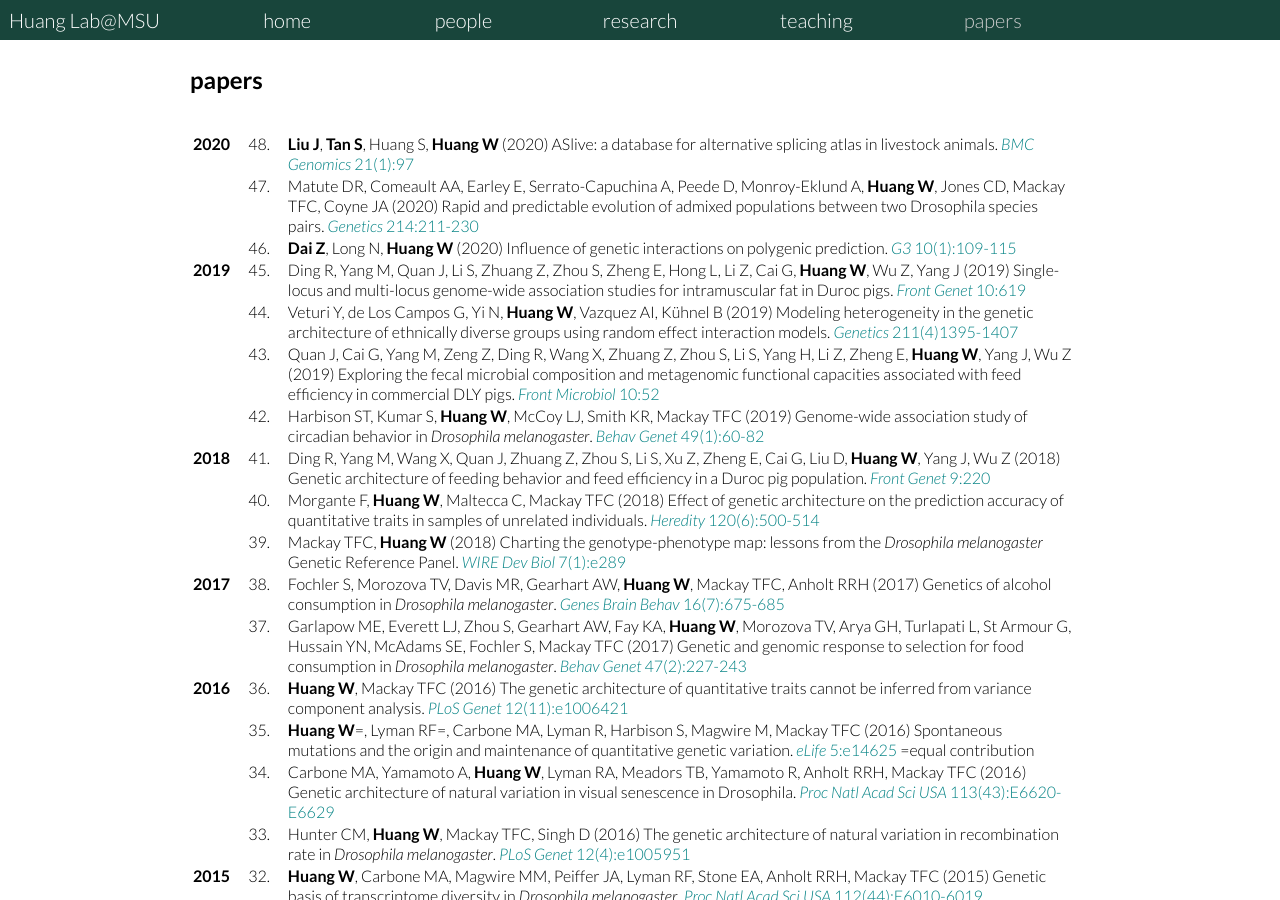
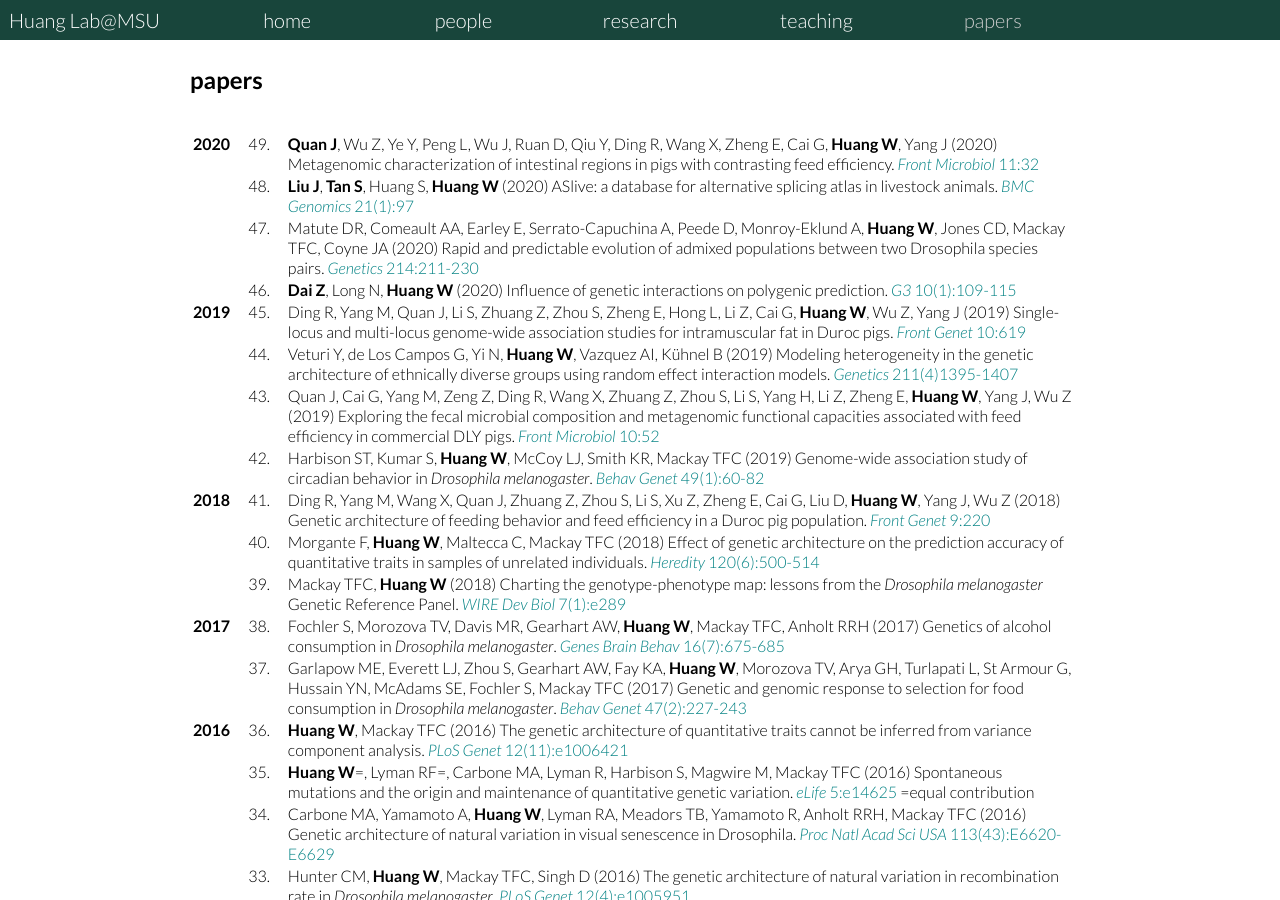
Before and after one commit to qgg-lab/qgg-lab.github.io, a Jekyll site: the page built from _pages/publications.md, in a window 1280 px wide and 900 px high. Built offline with Jekyll 4.4.1, drawn with Linux system fonts in a browser that asks for light colours; some web fonts are replaced.

Commit message:
feb 2020 update

```diff
--- a/_pages/publications.md
+++ b/_pages/publications.md
@@ -9,7 +9,8 @@ active: publications
 
 | | | |
 |--|--:|--|
-| <b>2020</b> | 48. | <b>Liu J</b>, <b>Tan S</b>, Huang S, <b>Huang W</b> (2020) ASlive: a database for alternative splicing atlas in livestock animals. <a href="https://www.ncbi.nlm.nih.gov/pubmed/32000661" target="blank"><i>BMC Genomics</i> 21(1):97 </a> |
+| <b>2020</b> | 49. | <b>Quan J</b>, Wu Z, Ye Y, Peng L, Wu J, Ruan D, Qiu Y, Ding R, Wang X, Zheng E, Cai G, <b>Huang W</b>, Yang J (2020) Metagenomic characterization of intestinal regions in pigs with contrasting feed efficiency. <a href="https://www.ncbi.nlm.nih.gov/pubmed/32038603" target="blank"><i>Front Microbiol</i> 11:32 </a> |
+| | 48. | <b>Liu J</b>, <b>Tan S</b>, Huang S, <b>Huang W</b> (2020) ASlive: a database for alternative splicing atlas in livestock animals. <a href="https://www.ncbi.nlm.nih.gov/pubmed/32000661" target="blank"><i>BMC Genomics</i> 21(1):97 </a> |
 | | 47. | Matute DR, Comeault AA, Earley E, Serrato-Capuchina A, Peede D, Monroy-Eklund A, <b>Huang W</b>, Jones CD, Mackay TFC, Coyne JA (2020) Rapid and predictable evolution of admixed populations between two Drosophila species pairs. <a href="https://www.ncbi.nlm.nih.gov/pubmed/31767631" target="blank"><i>Genetics</i> 214:211-230 </a> |
 | | 46. | <b>Dai Z</b>, Long N, <b>Huang W</b> (2020) Influence of genetic interactions on polygenic prediction. <a href="https://www.ncbi.nlm.nih.gov/pubmed/31649046" target="blank"><i>G3</i> 10(1):109-115</a> |
 | <b>2019</b>| 45. | Ding R, Yang M, Quan J, Li S, Zhuang Z, Zhou S, Zheng E, Hong L, Li Z, Cai G, <b>Huang W</b>, Wu Z, Yang J (2019) Single-locus and multi-locus genome-wide association studies for intramuscular fat in Duroc pigs. <a href="https://www.ncbi.nlm.nih.gov/pubmed/31316554" target="blank"><i>Front Genet</i> 10:619</a> |
```
